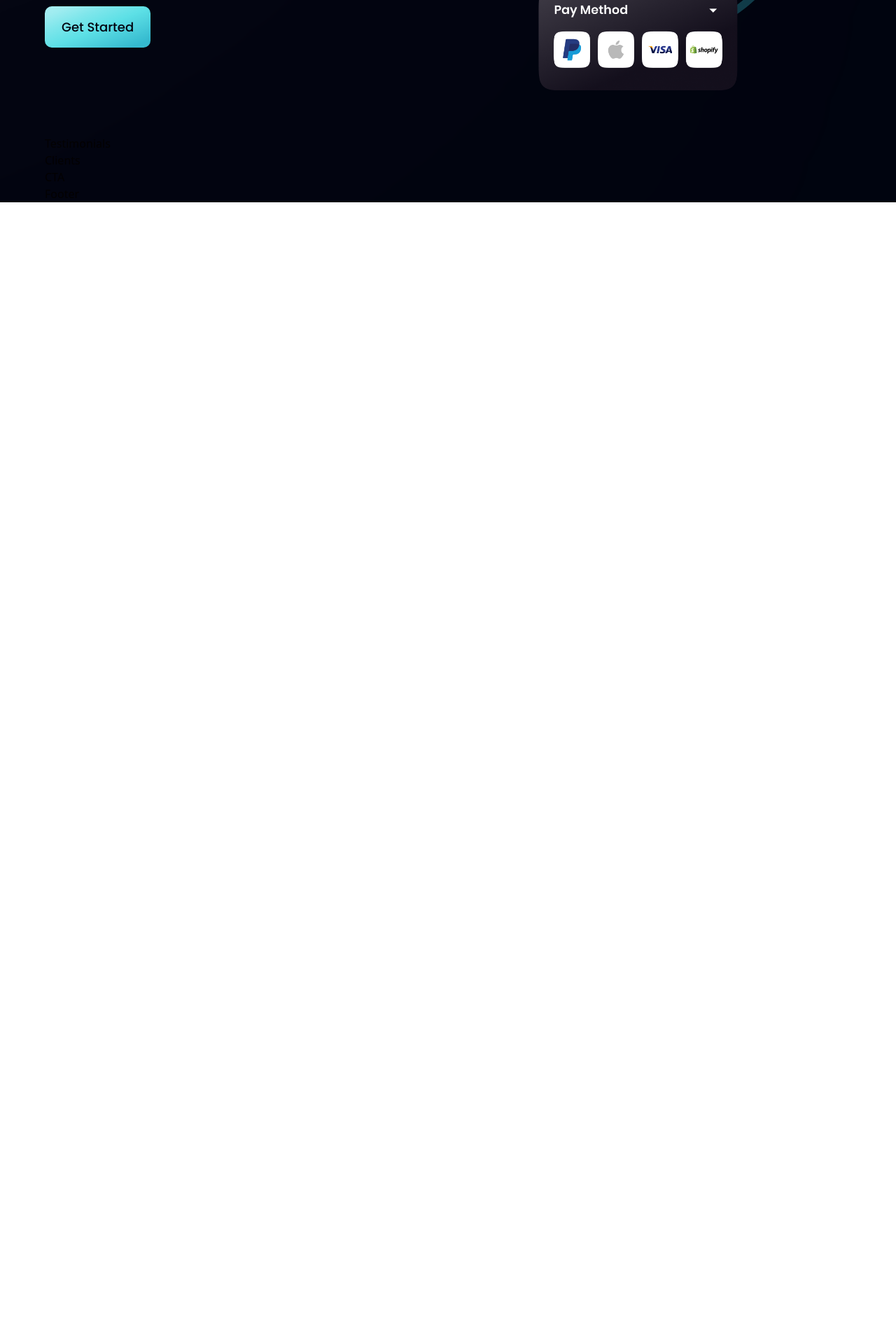
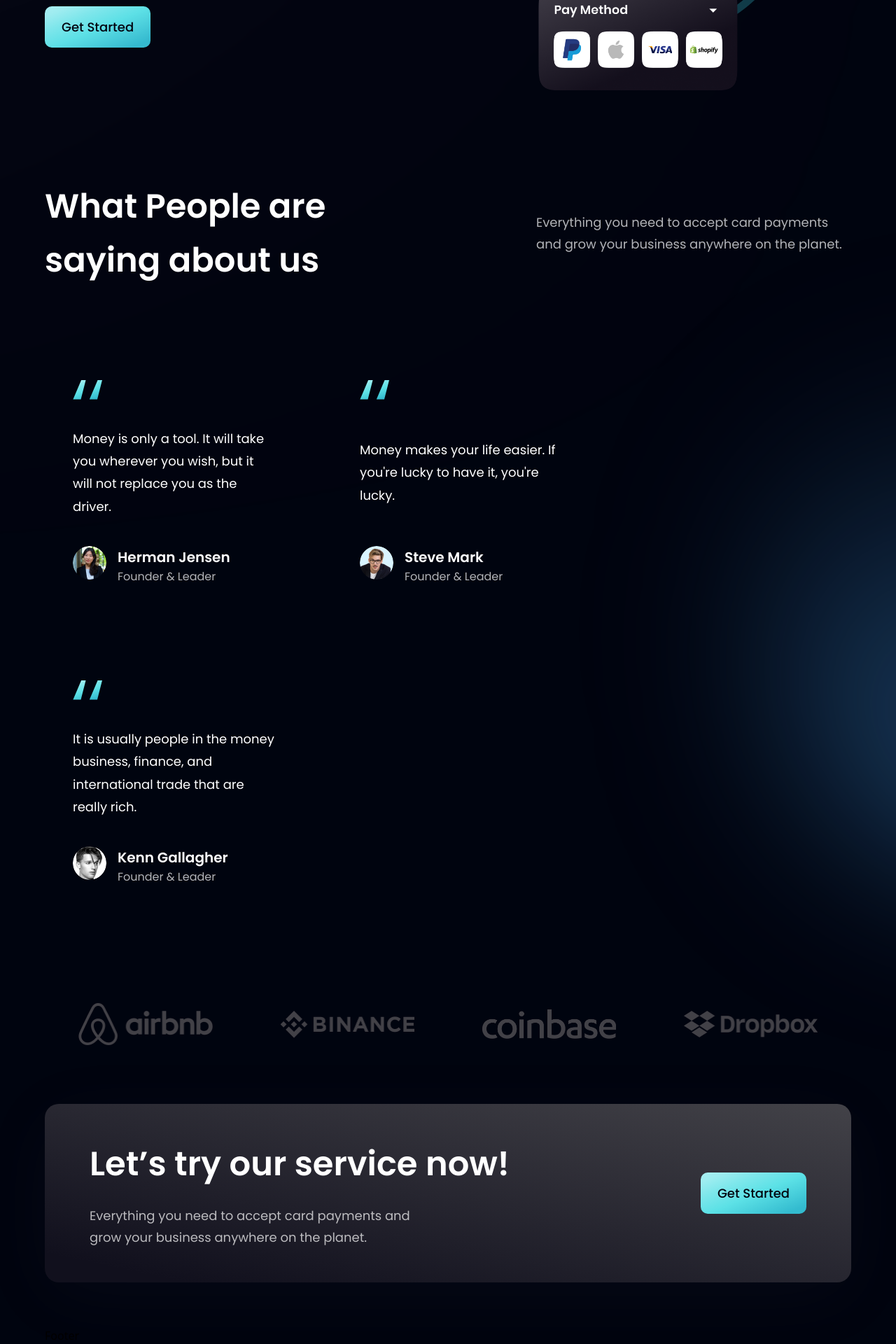
Before and after one commit to X-hung/bank_app_jsmastery, a React (Vite) app: page / in a window 1280 px wide. Shown: the part 2615-4535 px from the top of the page at 70% size. Before the commit the page ends 2904 px from the top, so only its background shows below. Built offline with nearby package versions, Linux system fonts and the light colour scheme.

Commit message:
7-client-and-CTA

```diff
--- a/src/components/CTA.jsx
+++ b/src/components/CTA.jsx
@@ -1,9 +1,22 @@
 import React from 'react'
 
-const CTA = () => {
-  return (
-    <div>CTA</div>
-  )
-}
+import styles from "../style";
+import Button from "./Button";
 
-export default CTA
+const CTA = () => (
+  <section className={`${styles.flexCenter} ${styles.marginY} ${styles.padding} sm:flex-row flex-col bg-black-gradient-2 rounded-[20px] box-shadow`}>
+    <div className="flex-1 flex flex-col">
+      <h2 className={styles.heading2}>Let’s try our service now!</h2>
+      <p className={`${styles.paragraph} max-w-[470px] mt-5`}>
+        Everything you need to accept card payments and grow your business
+        anywhere on the planet.
+      </p>
+    </div>
+
+    <div className={`${styles.flexCenter} sm:ml-10 ml-0 sm:mt-0 mt-10`}>
+      <Button />
+    </div>
+  </section>
+);
+
+export default CTA;
--- a/src/components/Clients.jsx
+++ b/src/components/Clients.jsx
@@ -1,9 +1,17 @@
 import React from 'react'
+import { clients } from '../constants'
+import styles from '../style'
 
-const Clients = () => {
-  return (
-    <div>Clients</div>
-  )
-}
+const Clients = () => (
+  <section className={`${styles.flexCenter} my-4`}>
+    <div className={`${styles.flexCenter} flex-wrap w-full`}>
+      {clients.map((client) => (
+        <div key={client.id} className={`flex-1 ${styles.flexCenter} sm:min-w-[192px] min-w-[120px] m-5`}>
+          <img src={client.logo} alt="client_logo" className="sm:w-[192px] w-[100px] object-contain"></img>
+        </div>
+      ))}
+    </div>
+  </section>
+)
 
 export default Clients
--- a/src/components/FeedbackCard.jsx
+++ b/src/components/FeedbackCard.jsx
@@ -1,9 +1,26 @@
 import React from 'react'
+import { quotes } from "../assets";
 
-const FeedbackCard = () => {
-  return (
-    <div>FeedbackCard</div>
-  )
-}
+const FeedbackCard = ({ content, name, title, img }) => (
+  <div className="flex justify-between flex-col px-10 py-12 rounded-[20px]  max-w-[370px] md:mr-10 sm:mr-5 mr-0 my-5 feedback-card">
+    <img src={quotes} alt="double_quotes" className="w-[42.6px] h-[27.6px] object-contain" />
+    <p className="font-poppins font-normal text-[18px] leading-[32.4px] text-white my-10">
+      {content}
+    </p>
 
-export default FeedbackCard
+    <div className="flex flex-row">
+      <img src={img} alt={name} className="w-[48px] h-[48px] rounded-full" />
+      <div className="flex flex-col ml-4">
+        <h4 className="font-poppins font-semibold text-[20px] leading-[32px] text-white">
+          {name}
+        </h4>
+        <p className="font-poppins font-normal text-[16px] leading-[24px] text-dimWhite">
+          {title}
+        </p>
+      </div>
+    </div>
+  </div>
+);
+
+
+export default FeedbackCard;
--- a/src/components/Testimonials.jsx
+++ b/src/components/Testimonials.jsx
@@ -1,9 +1,30 @@
 import React from 'react'
+import { feedback } from '../constants'
+import styles from '../style'
+import FeedbackCard from './FeedbackCard';
 
-const Testimonials = () => {
-  return (
-    <div>Testimonials</div>
-  )
-}
+const Testimonials = () => (
+  <section id='clients' className={`${styles.paddingY} ${styles.flexCenter} flex-col relative`}>
+    {/* gradient */}
+    <div className="absolute z-[0] w-[60%] h-[60%] -right-[50%] rounded-full blue__gradient bottom-40"></div>
+    {/* main content */}
+    <div className='w-full flex justify-between items-center md:flex-row flex-col sm:mb-16 mb-6 relative z-[1]'>
+      <h2 className={styles.heading2}>
+      What People are <br className="sm:block hidden" /> saying about us
+      </h2>
+      <p className={`${styles.paragraph} text-left max-w-[450px]`}>
+      Everything you need to accept card payments and grow your business
+          anywhere on the planet.
+      </p>
+    </div>
+
+    {/* Feedback card */}
+    <div className='flex flex-wrap sm:justify-start justify-center w-full feedback-container relative z-[1]'>
+      { feedback.map((card, index) => (
+        <FeedbackCard key={card.id} {...card} />
+      ))}
+    </div>
+  </section>
+)
 
 export default Testimonials
```
